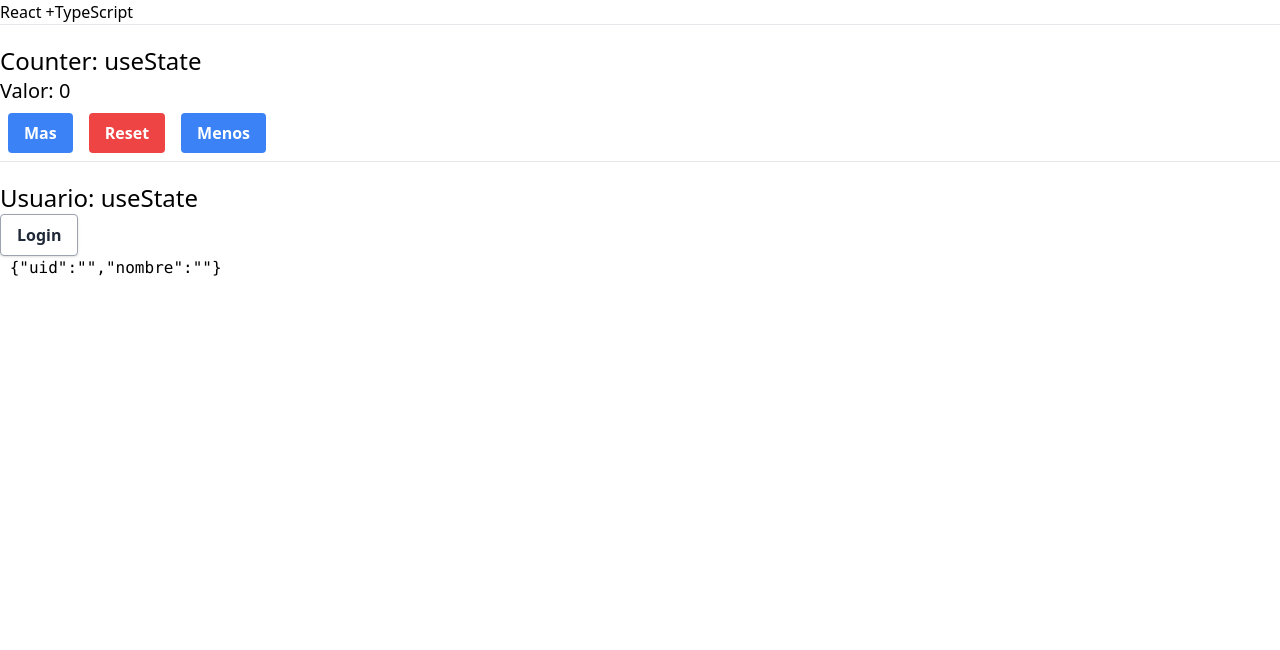
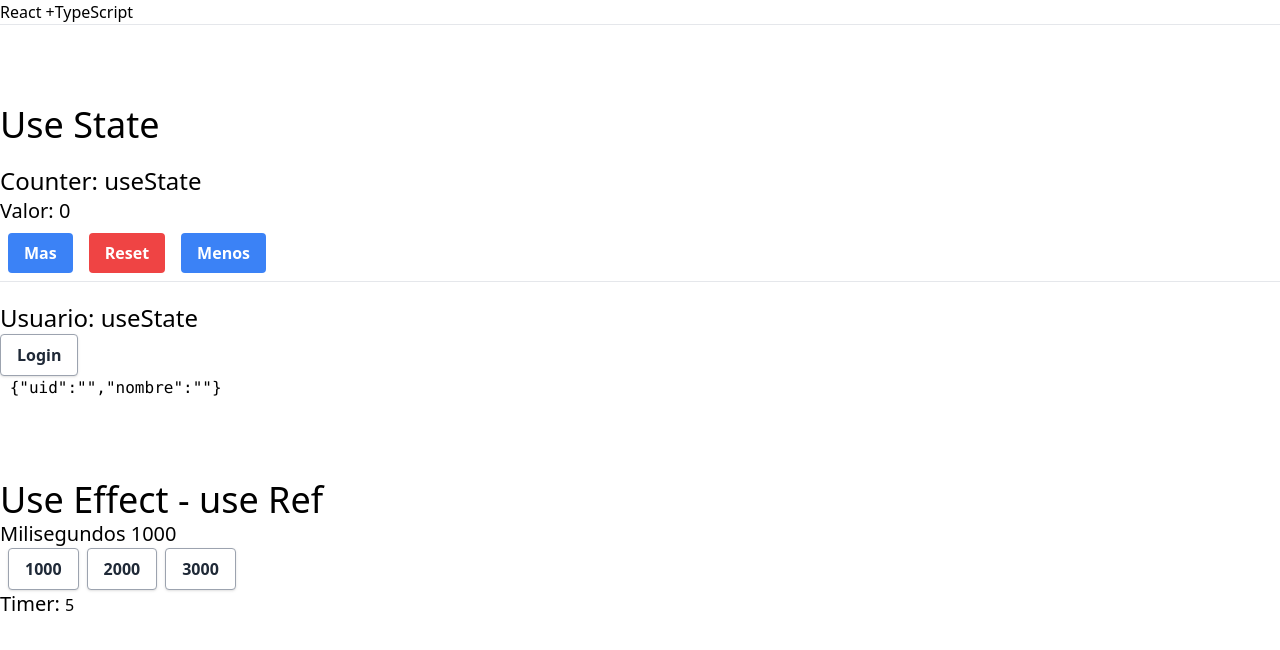
Before and after one commit to NachoBasilio/Apuntes-React, a React (Vite) app in the folder ReactPro/ReactConTypeScript/typescriptConReact/: page / in a window 1280 px wide. Shown: the top 650 px of the page. Built offline with nearby package versions, Linux system fonts and the light colour scheme.

Commit message:
useEffect y useRef con TypeScript

```diff
--- a/ReactPro/ReactConTypeScript/typescriptConReact/finish.css
+++ b/ReactPro/ReactConTypeScript/typescriptConReact/finish.css
@@ -568,20 +568,32 @@ video {
   }
 }
 
+.m-2 {
+  margin: 0.5rem;
+}
+
 .m-auto {
   margin: auto;
 }
 
-.m-2 {
-  margin: 0.5rem;
+.mt-2 {
+  margin-top: 0.5rem;
 }
 
 .mt-5 {
   margin-top: 1.25rem;
 }
 
-.mt-2 {
-  margin-top: 0.5rem;
+.mt-20 {
+  margin-top: 5rem;
+}
+
+.mt-6 {
+  margin-top: 1.5rem;
+}
+
+.ml-2 {
+  margin-left: 0.5rem;
 }
 
 .rounded {
@@ -622,14 +634,19 @@ video {
   padding-bottom: 0.5rem;
 }
 
+.text-2xl {
+  font-size: 1.5rem;
+  line-height: 2rem;
+}
+
 .text-xl {
   font-size: 1.25rem;
   line-height: 1.75rem;
 }
 
-.text-2xl {
-  font-size: 1.5rem;
-  line-height: 2rem;
+.text-4xl {
+  font-size: 2.25rem;
+  line-height: 2.5rem;
 }
 
 .font-bold {
@@ -640,14 +657,14 @@ video {
   font-weight: 600;
 }
 
+.text-gray-800 {
+  --tw-text-opacity: 1;
+  color: rgb(31 41 55 / var(--tw-text-opacity));
+}
+
 .text-white {
   --tw-text-opacity: 1;
   color: rgb(255 255 255 / var(--tw-text-opacity));
-}
-
-.text-gray-800 {
-  --tw-text-opacity: 1;
-  color: rgb(31 41 55 / var(--tw-text-opacity));
 }
 
 .shadow {
@@ -661,12 +678,12 @@ video {
   background-color: rgb(29 78 216 / var(--tw-bg-opacity));
 }
 
+.hover\:bg-gray-100:hover {
+  --tw-bg-opacity: 1;
+  background-color: rgb(243 244 246 / var(--tw-bg-opacity));
+}
+
 .hover\:bg-red-700:hover {
   --tw-bg-opacity: 1;
   background-color: rgb(185 28 28 / var(--tw-bg-opacity));
 }
-
-.hover\:bg-gray-100:hover {
-  --tw-bg-opacity: 1;
-  background-color: rgb(243 244 246 / var(--tw-bg-opacity));
-}
--- a/ReactPro/ReactConTypeScript/typescriptConReact/src/App.tsx
+++ b/ReactPro/ReactConTypeScript/typescriptConReact/src/App.tsx
@@ -1,5 +1,6 @@
 import { Counter } from './componets/Counter';
-import Usuario from './componets/Usuario';
+import {TimerPadre} from './componets/TimerPadre';
+import {Usuario} from './componets/Usuario';
 
 
 function App() {
@@ -9,9 +10,13 @@ function App() {
       <h1>React +TypeScript</h1>
       <hr />
 
+      <h2 className='text-4xl mt-20'>Use State</h2>
       <Counter />
       <hr />
       <Usuario />
+
+      <h2 className='text-4xl mt-20'>Use Effect - use Ref</h2>
+      <TimerPadre />
     </div>
   )
 }
--- /dev/null
+++ b/ReactPro/ReactConTypeScript/typescriptConReact/src/componets/Timer.tsx
@@ -0,0 +1,23 @@
+import { useEffect, useRef, useState } from "react"
+
+type TimerArgs = {
+    milisegundos: number
+}
+
+export const Timer = ({milisegundos}:TimerArgs) => {
+    const [segundos, setSegundos] = useState(0)
+
+    const ref = useRef<NodeJS.Timeout>(0)
+
+    useEffect(()=>{
+        if(ref.current){
+            clearInterval(ref.current)
+        }
+        ref.current = setInterval(()=>{setSegundos(s=>s+1)},milisegundos)
+    },[milisegundos])
+  return (
+    <>
+        <h4 className="text-xl">Timer: <small>{segundos}</small></h4>
+    </>
+  )
+}
--- /dev/null
+++ b/ReactPro/ReactConTypeScript/typescriptConReact/src/componets/TimerPadre.tsx
@@ -0,0 +1,30 @@
+
+import { useState } from 'react';
+import { Timer } from './Timer';
+
+export const TimerPadre = () => {
+    const [milisegundos, setMilisegundos] = useState(1000)
+  return (
+    <>
+        <span className="text-xl mt-6">Milisegundos {milisegundos}</span>
+        <br />
+
+        <button
+        className="bg-white hover:bg-gray-100 ml-2 text-gray-800 font-semibold py-2 px-4 border border-gray-400 rounded shadow"
+        onClick={()=>setMilisegundos(1000)}
+        >1000
+        </button>
+        <button
+        className="bg-white hover:bg-gray-100 ml-2 text-gray-800 font-semibold py-2 px-4 border border-gray-400 rounded shadow"
+        onClick={()=>setMilisegundos(2000)}
+        >2000
+        </button>
+        <button
+        className="bg-white hover:bg-gray-100 ml-2 text-gray-800 font-semibold py-2 px-4 border border-gray-400 rounded shadow"
+        onClick={()=>setMilisegundos(3000)}
+        >3000
+        </button>
+        <Timer milisegundos={milisegundos} />
+    </>
+  )
+}
--- a/ReactPro/ReactConTypeScript/typescriptConReact/src/componets/Usuario.tsx
+++ b/ReactPro/ReactConTypeScript/typescriptConReact/src/componets/Usuario.tsx
@@ -5,7 +5,7 @@ interface Usuario{
     nombre: string;
 }
 
-const Usuario = () => {
+export const Usuario = () => {
     const [usuario, setUsuario] = useState<Usuario>({
         uid: '',
         nombre: ''
@@ -31,5 +31,3 @@ const Usuario = () => {
     </div>
   )
 }
-
-export default Usuario
--- a/ReactPro/ReactConTypeScript/typescriptConReact/src/main.tsx
+++ b/ReactPro/ReactConTypeScript/typescriptConReact/src/main.tsx
@@ -4,7 +4,5 @@ import App from './App.tsx'
 
 
 ReactDOM.createRoot(document.getElementById('root')!).render(//El signo de exclamación es para decirle a typescript que no se preocupe que el elemento no es nulo
-  <React.StrictMode>
-    <App />
-  </React.StrictMode>,
+  <App />
 )
```
